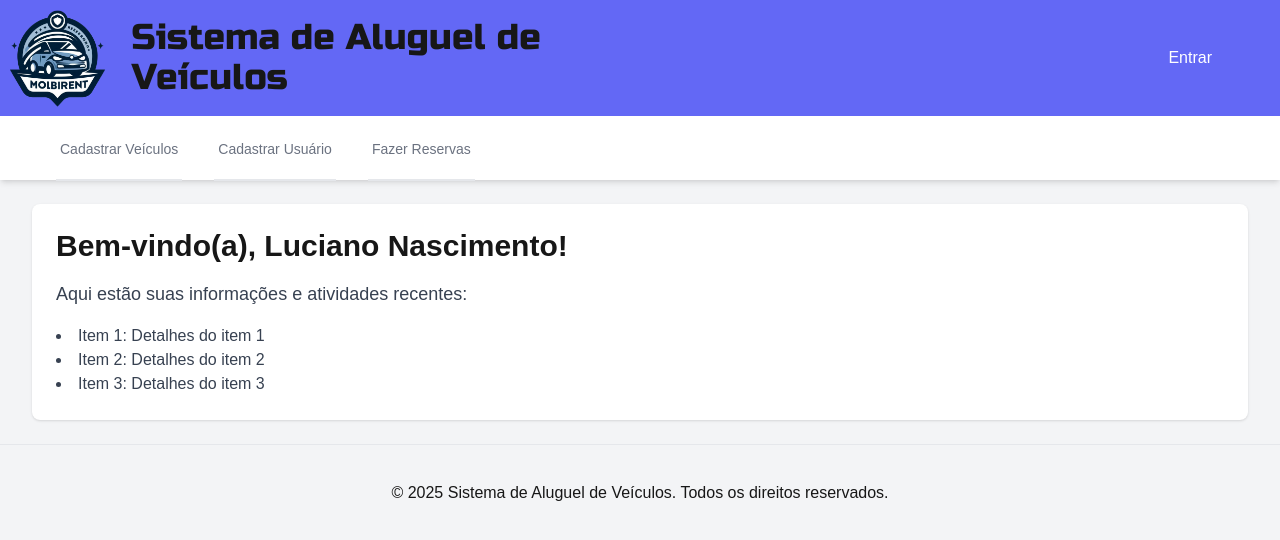
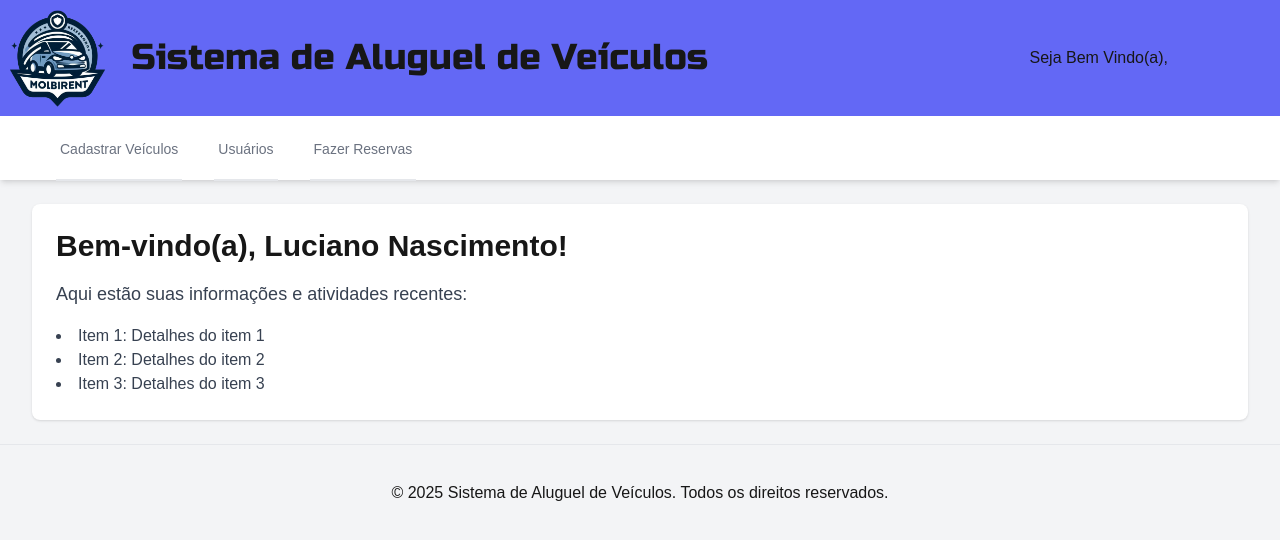
Before and after one commit to LucianoNascimento/MobilizeRentFrontEnd, a Next.js app: page /dashboard in a window 1280 px wide. Shown: the top 540 px of the page. Built offline with nearby package versions, Linux system fonts and the light colour scheme; sample sign-in values are in the browser's storage.

Commit message:
painel dasboard

```diff
--- a/src/components/Navbar.tsx
+++ b/src/components/Navbar.tsx
@@ -1,25 +1,49 @@
-import React from "react";
+import React, { useEffect, useState } from "react";
 import Link from "next/link";
-import {Russo_One} from "next/font/google";
+import { Russo_One } from "next/font/google";
 
 const russo = Russo_One({
     subsets: ['latin'],
     weight: "400",
-})
+});
 
+interface NavBarProps {
+    name:string | null
+}
 const NavBar: React.FC = () => {
+    const [token, setToken] = useState<string | null>(null);
+
+    useEffect(() => {
+        if (typeof window !== 'undefined') {
+            setToken(localStorage.getItem('token'));
+        }
+    }, []);
+
     return (
         <header className="navbar bg-[#6368F5] p-2 w-full">
             <nav className="navbar-start">
-                <img src="/logo.png" alt="logo" style={{height: '6.25rem'}} className="m1 mr-6"/>
-                <h1 className={`text-4xl font-bold ${russo.className}`}>Sistema de Aluguel de Veículos</h1>
+                <img src="/logo.png" alt="logo" style={{ height: '6.25rem' }} className="m1 mr-6" />
+                <h1 className={`text-4xl font-bold whitespace-nowrap ${russo.className}`}>Sistema de Aluguel de Veículos</h1>
             </nav>
             <nav className="navbar-end">
-                <Link href="/login" legacyBehavior>
-                    <a className="text-white px-12 py-3 mr-3 rounded w-100">
-                        Entrar
-                    </a>
-                </Link>
+                {token === null ? null : (
+                    token ? (
+                        <div className="flex items-center">
+                            <span className= 'text-md mr-2'>Seja Bem Vindo(a), {name} </span>
+                        <div className="avatar">
+                            <div className="w-24 rounded">
+                                {/*<img src="/logo.png" alt="logo" style={{ height: '6.25rem' }} className="m1 mr-6" />*/}
+                            </div>
+                        </div>
+                        </div>
+                    ) : (
+                        <Link href="/login" legacyBehavior>
+                            <a className="text-white px-12 py-3 mr-3 rounded w-100">
+                                Entrar
+                            </a>
+                        </Link>
+                    )
+                )}
             </nav>
         </header>
     );
--- a/src/components/NavbarLogado.tsx
+++ b/src/components/NavbarLogado.tsx
@@ -11,8 +11,8 @@ const NavBar: React.FC = () => {
                             <Link href="/cadastar-veiculos" className="inline-flex items-center px-1 pt-1 border-b-2 text-sm font-medium leading-5 text-gray-500 hover:text-gray-700">
                                 Cadastrar Veículos
                             </Link>
-                            <Link href="/cadastar-usuario" className="inline-flex items-center px-1 pt-1 border-b-2 text-sm font-medium leading-5 text-gray-500 hover:text-gray-700">
-                                Cadastrar Usuário
+                            <Link href="/usuarios" className="inline-flex items-center px-1 pt-1 border-b-2 text-sm font-medium leading-5 text-gray-500 hover:text-gray-700">
+                                Usuários
                             </Link>
                             <Link href="/fazer-reservas" className="inline-flex items-center px-1 pt-1 border-b-2 text-sm font-medium leading-5 text-gray-500 hover:text-gray-700">
                                 Fazer Reservas
--- /dev/null
+++ b/src/pages/usuarios.tsx
@@ -0,0 +1,50 @@
+import React, {useEffect, useState} from "react";
+import Navbar from "@/components/Navbar";
+
+const Usuarios: React.FC = () => {
+
+    const [usuarios, setUsuarios] = useState([])
+    const [totalUsuarios, setTotalUsuarios] = useState(0)
+    const [name, setName] = useState<string | null>(null)
+
+    useEffect(() => {
+        fetch('http://localhost:80/api/users')
+            .then(response => response.json())
+            .then(data => {
+                console.log('dados recebidos', data)
+                setUsuarios(data)
+                setTotalUsuarios(data.length)
+            }).catch(errors => {
+            console.log('error', errors)
+        })
+    }, []);
+
+    return (
+        <div>
+            <Navbar name={name}/>
+            <h1 className="m-3 text-2xl font-bold">Total de Usuários:{totalUsuarios} </h1>
+
+            <div className="overflow-x-auto">
+                <table className="table">
+                    <thead>
+                    <tr>
+                        <th>Nome</th>
+                        <th>Email</th>
+                    </tr>
+                    </thead>
+                    <tbody>
+                    {usuarios.map((usuario, index) => (
+                        <tr key={index}>
+                            <td>{usuario.name}</td>
+                            <td>{usuario.email}</td>
+                        </tr>
+                    ))}
+                    </tbody>
+                </table>
+            </div>
+        </div>
+    )
+}
+
+
+export default Usuarios
```
